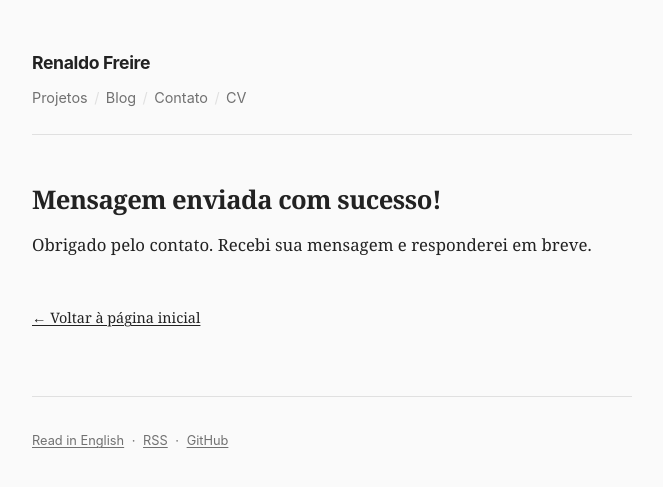
After one commit to renaldofreire/portfolio, a Flask app: page /contato/sucesso/ in a window 1280 px wide. The commit adds this page. Shown: the top 487 px of the page, without its empty margins (308-971 px from the left). Run offline with Flask 3, Linux system fonts and the light colour scheme.

Commit message:
feat: add contact form confirmation page and honeypot

```diff
--- a/app.py
+++ b/app.py
@@ -4,6 +4,14 @@ import os
 import yaml
 from flask import Flask, render_template, url_for
 from flask_flatpages import FlatPages
+
+if os.path.exists(".env"):
+    with open(".env", "r", encoding="utf-8") as f:
+        for line in f:
+            line = line.strip()
+            if line and not line.startswith("#") and "=" in line:
+                key, val = line.split("=", 1)
+                os.environ.setdefault(key.strip(), val.strip().strip("'\""))
 
 app = Flask(__name__)
 
@@ -106,6 +114,11 @@ def contato():
     return render_template("contact.html", lang="pt")
 
 
+@app.route("/contato/sucesso/")
+def contato_sucesso():
+    return render_template("contact_success.html", lang="pt")
+
+
 @app.route("/feed.xml")
 def feed():
     return _render_feed(lang="pt")
@@ -137,6 +150,11 @@ def post_en(path):
 @app.route("/en/contact/")
 def contact_en():
     return render_template("contact.html", lang="en")
+
+
+@app.route("/en/contact/success/")
+def contact_success_en():
+    return render_template("contact_success.html", lang="en")
 
 
 @app.route("/en/feed.xml")
--- a/templates/contact.html
+++ b/templates/contact.html
@@ -9,7 +9,9 @@
 
 <form action="https://api.web3forms.com/submit" method="POST">
     <input type="hidden" name="access_key" value="{{ web3forms_key }}">
-    <input type="hidden" name="redirect" value="{{ url_for('index' if lang == 'pt' else 'index_en', _external=True) }}">
+    <input type="hidden" name="redirect" value="{{ url_for('contact_success_en' if lang == 'en' else 'contato_sucesso', _external=True) }}">
+    <input type="hidden" name="subject" value="{{ 'New message from portfolio' if lang == 'en' else 'Nova mensagem através do portfólio' }}">
+    <input type="checkbox" name="botcheck" style="display: none;">
 
     <label for="name">{{ "Name" if lang == "en" else "Nome" }}</label>
     <input type="text" id="name" name="name" required>
--- /dev/null
+++ b/templates/contact_success.html
@@ -0,0 +1,11 @@
+{% extends "base.html" %}
+
+{% block title %}{{ "Message Sent" if lang == "en" else "Mensagem Enviada" }} — Renaldo Freire{% endblock %}
+
+{% block content %}
+<h1>{{ "Message sent successfully!" if lang == "en" else "Mensagem enviada com sucesso!" }}</h1>
+
+<p>{{ "Thank you for reaching out. I received your message and will reply shortly." if lang == "en" else "Obrigado pelo contato. Recebi sua mensagem e responderei em breve." }}</p>
+
+<a class="back-link" href="{{ url_for('index_en' if lang == 'en' else 'index') }}">← {{ "Back to home" if lang == "en" else "Voltar à página inicial" }}</a>
+{% endblock %}
```
